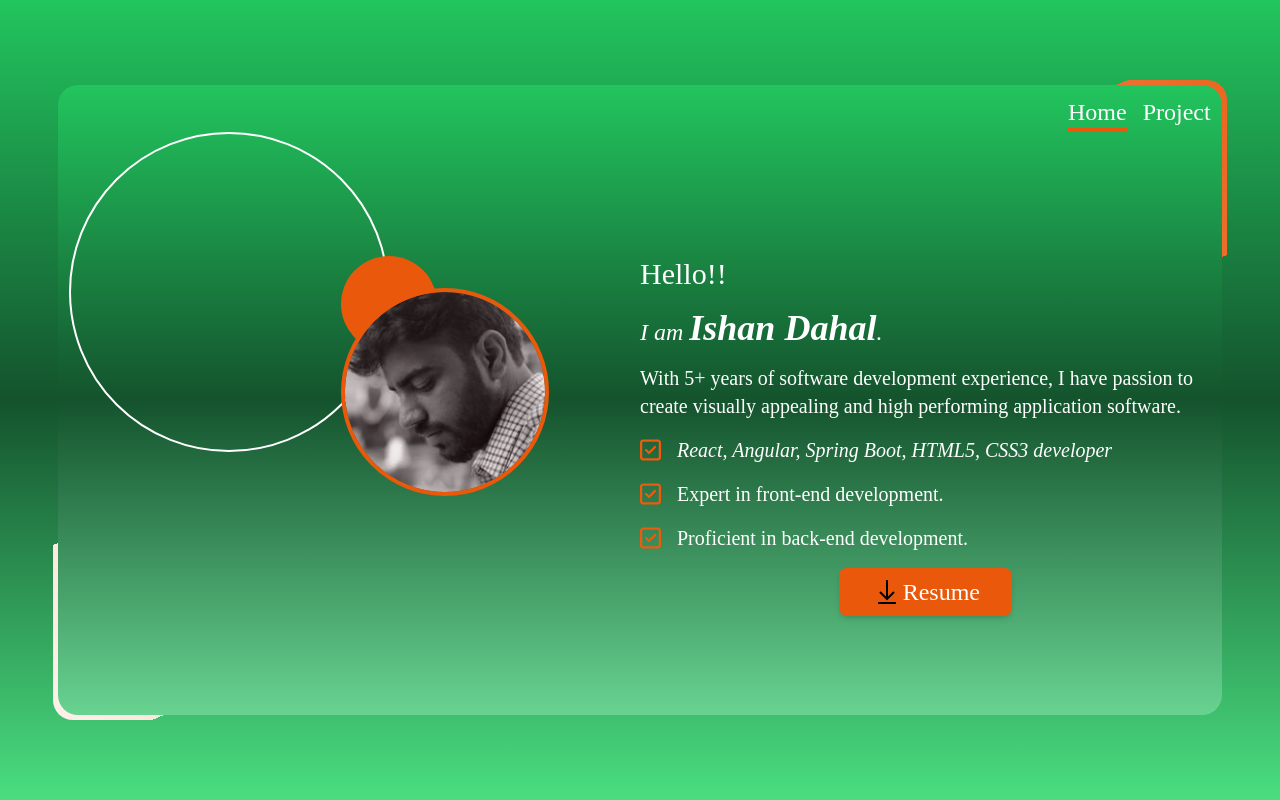
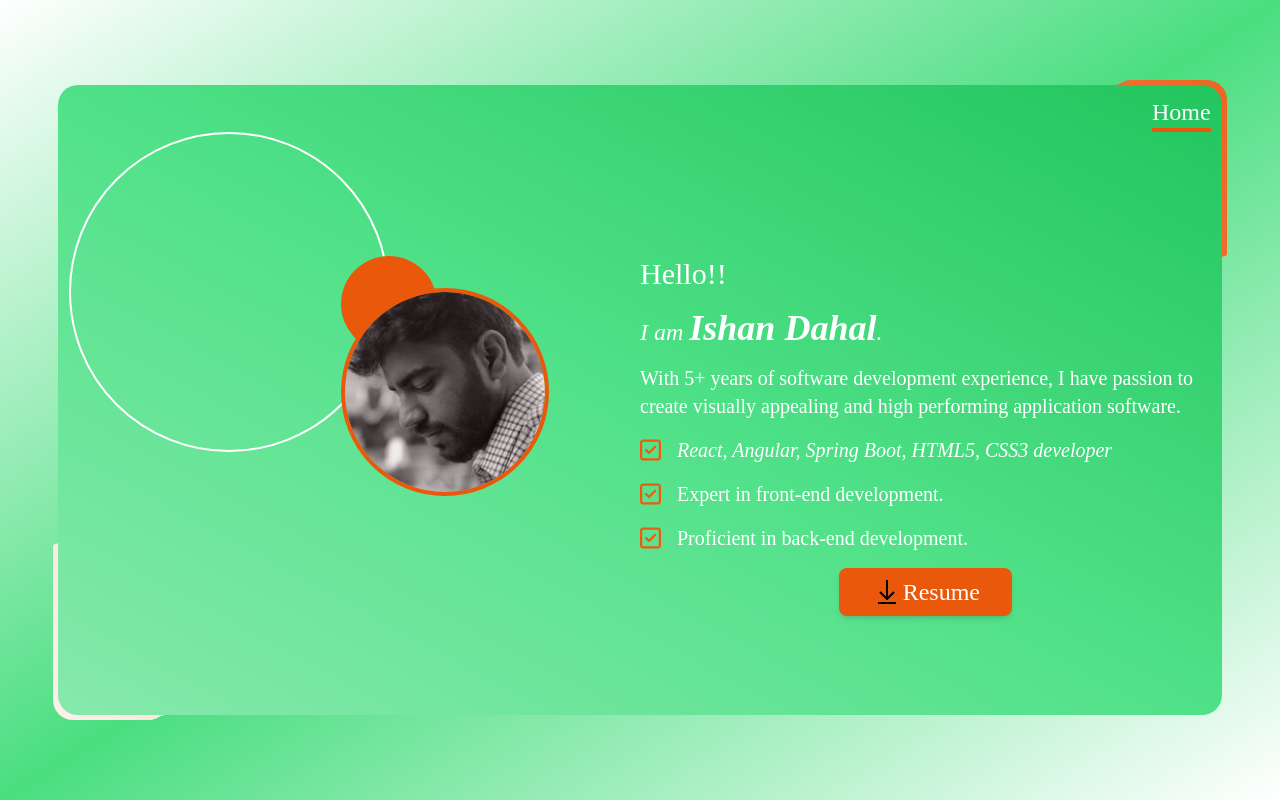
Before and after one commit to ishan72/portfolio, a React (Create React App) app: page / in a window 1280 px wide. Built offline with nearby package versions, Linux system fonts and the light colour scheme.

Commit message:
changed color

```diff
--- a/public/index.html
+++ b/public/index.html
@@ -8,21 +8,7 @@
       name="description"
       content="Web site created using create-react-app"
     />
-    <!--
-      manifest.json provides metadata used when your web app is installed on a
-      user's mobile device or desktop. See https://developers.google.com/web/fundamentals/web-app-manifest/
-    -->
-    <link rel="manifest" href="%PUBLIC_URL%/manifest.json" />
-    <!--
-      Notice the use of %PUBLIC_URL% in the tags above.
-      It will be replaced with the URL of the `public` folder during the build.
-      Only files inside the `public` folder can be referenced from the HTML.
-
-      Unlike "/favicon.ico" or "favicon.ico", "%PUBLIC_URL%/favicon.ico" will
-      work correctly both with client-side routing and a non-root public URL.
-      Learn how to configure a non-root public URL by running `npm run build`.
-    -->
-    <title>&#x2022; Ishan Dahal</title>
+    <title>Ishan Dahal</title>
   </head>
   <body>
     <noscript>You need to enable JavaScript to run this app.</noscript>
--- a/src/components/HomePageComponent.jsx
+++ b/src/components/HomePageComponent.jsx
@@ -17,7 +17,7 @@ function HomePage() {
     aTag.remove();
   };
   return (
-    <div className="h-full bg-gradient-to-t from-green-400 via-green-900 to-green-500 flex justify-center items-center">
+    <div className="h-full bg-gradient-to-tl from-white via-green-400 to-white flex justify-center items-center">
       <div className="w-11/12 h-4/5 box">
         <div className="z-10 h-full w-full p-4">
           <NavSection />
--- a/src/components/sections/HeroSection.jsx
+++ b/src/components/sections/HeroSection.jsx
@@ -3,16 +3,16 @@ import downloadLogo from "../../assets/logos/download_icon.png";
 import checkmarkLogo from "../../assets/logos/checkmark.svg";
 
 function HeroSection() {
-  const downloadURL =
-    "https://github.com/ishan72/portfolio/tree/master/src/assets/IshanDahal.docx";
-  const handleDownloadButton = () => {
-    const fileName = downloadURL.split("/").pop();
-    const aTag = document.createElement("a");
-    aTag.href = downloadURL;
-    aTag.setAttribute("download", fileName);
-    document.body.appendChild(aTag);
-    aTag.click();
-    aTag.remove();
+  const DownloadPDF = () => {
+    return (
+      <div>
+        <a href="/Ishan_Dahal_Resume.pdf" download="Ishan_Dahal_Resume">
+          <div className="flex cursor-pointer shadow-md py-2 px-4 lg:py-2 lg:px-8 rounded-lg text-2xl bg-button2 hover:bg-gradient-to-r from-orange-600 via-orange-900 to-black">
+            <img src={downloadLogo} alt="Download icon" /> Resume
+          </div>
+        </a>
+      </div>
+    );
   };
   return (
     <div className="h-full flex justify-center items-center">
@@ -47,13 +47,7 @@ function HeroSection() {
           </li>
         </ul>
         <div className="flex w-full h-full justify-center items-center">
-          <button
-            onClick={() => handleDownloadButton()}
-            className="flex cursor-pointer shadow-md py-2 px-4 lg:py-2 lg:px-8 rounded-lg text-2xl bg-button2 hover:bg-gradient-to-r from-orange-600 via-orange-900 to-black"
-          >
-            <img src={downloadLogo} alt="Download icon" />
-            <span>Resume</span>
-          </button>
+          <DownloadPDF />
         </div>
       </div>
     </div>
--- a/src/components/sections/NavSection.jsx
+++ b/src/components/sections/NavSection.jsx
@@ -5,7 +5,7 @@ function NavSection() {
     <>
       <ul className="text-white list-none flex justify-end space-x-4 cursor-pointer lg:text-xl xl:text-2xl 2xl:text-3xl">
         <li className="border-b-4 border-borderColor">Home</li>
-        <li>Project</li>
+        {/* <li>Project</li> */}
       </ul>
     </>
   );
--- a/src/index.css
+++ b/src/index.css
@@ -47,7 +47,8 @@
 .box::after {
   content: "";
   position: absolute;
-  background: linear-gradient(to top, #68d391, #14532d, #22c55e);
+  /* background: linear-gradient(to top, #68d391, #14532d, #22c55e); */
+  background: linear-gradient(to top right, #86e9ac, #50e188, #22c55e);
   inset: 5px;
   border-radius: 20px;
 }
```
Also changed, not shown: 1 other file (tests, documents, lock files or other folders).
